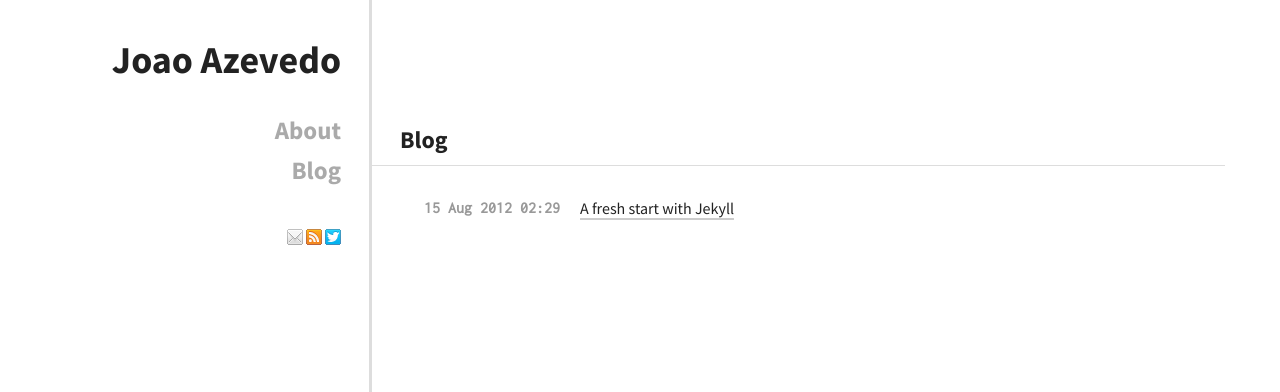
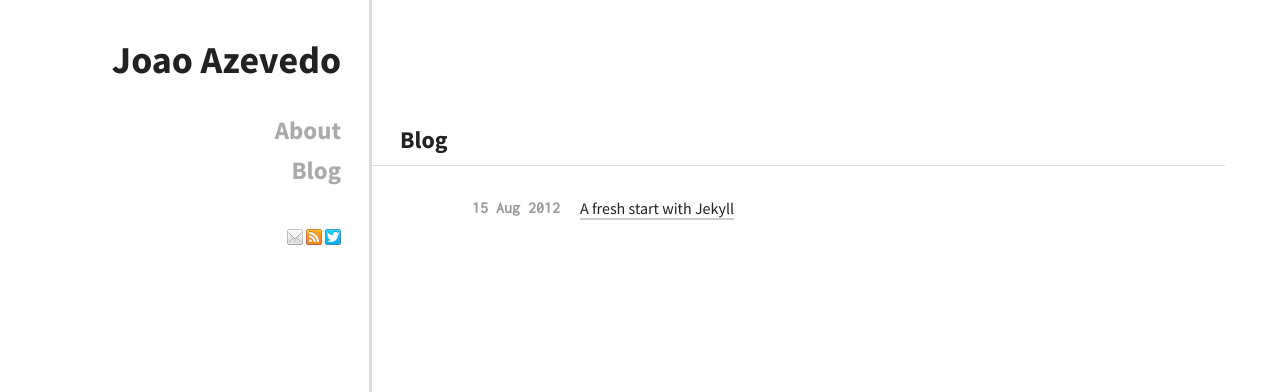
Before and after one commit to jcazevedo/jcazevedo.net, a Jekyll site: the page built from blog.html, in a window 1280 px wide. Shown: the top 392 px of the page. Built offline with Jekyll 4.4.1, drawn with Linux system fonts in a browser that asks for light colours.

```diff
--- a/blog.html
+++ b/blog.html
@@ -7,6 +7,6 @@
 
 <dl class="dl-horizontal">
 {% for post in site.posts %}
-<dt class="date">{{ post.date | date: "%d %b %Y %H:%M" }}</dt> <dd><a href="{{ post.url }}">{{ post.title }}</a></dd>
+<dt class="date">{{ post.date | date_to_string }}</dt> <dd><a href="{{ post.url }}">{{ post.title }}</a></dd>
 {% endfor %}
 </dl>
--- a/index.html
+++ b/index.html
@@ -14,6 +14,6 @@
 
 <dl class="posts dl-horizontal">
 {% for post in site.posts limit: 5 %}
-<dt class="date">{{ post.date | date: "%d %b %Y %H:%M" }}</dt> <dd><a href="{{ post.url }}">{{ post.title }}</a></dd>
+<dt class="date">{{ post.date | date_to_string }}</dt> <dd><a href="{{ post.url }}">{{ post.title }}</a></dd>
 {% endfor %}
 </dl>
```
